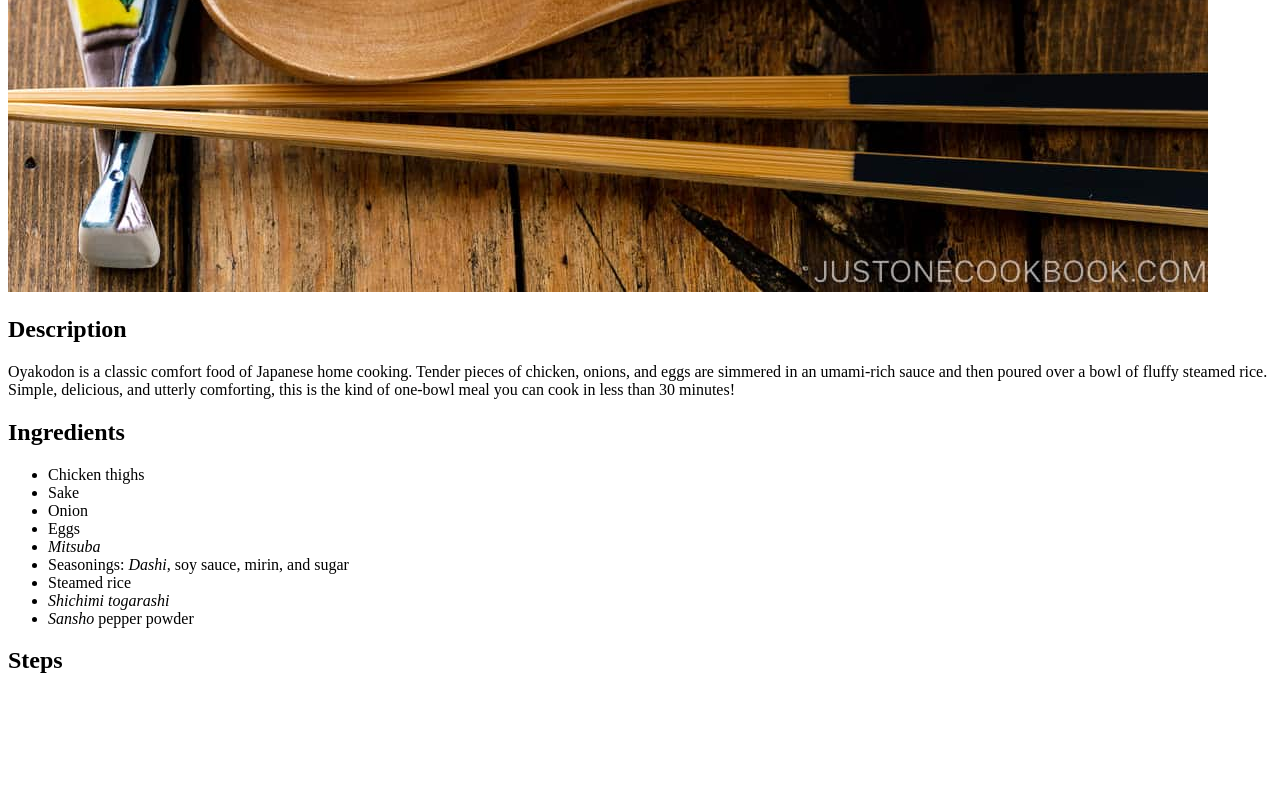
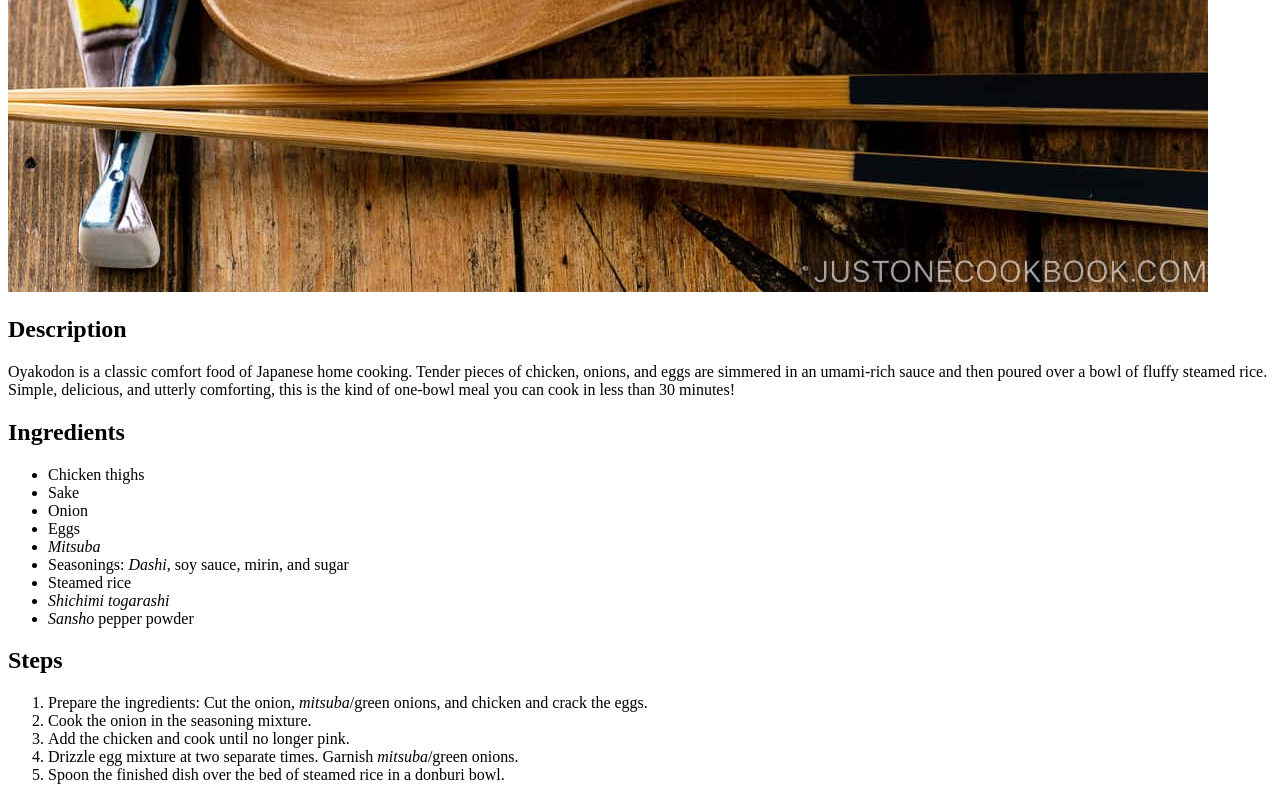
Before and after one commit to katsuutan/odin-recipes, a plain HTML site: page recipes/oyakodon.html in a window 1280 px wide. Shown: the part 1588-2388 px from the top of the page. Before the commit the page ends 2282 px from the top, so only its background shows below. Drawn offline with Linux system fonts and the light colour scheme.

Commit message:
Finish oyakodon.html

```diff
--- a/recipes/oyakodon.html
+++ b/recipes/oyakodon.html
@@ -24,6 +24,14 @@
                 <li><em>Shichimi togarashi</em></li>
                 <li><em>Sansho</em> pepper powder</li>
             </ul>
+
         <h2>Steps</h2>
+            <ol>
+                <li>Prepare the ingredients: Cut the onion, <em>mitsuba</em>/green onions, and chicken and crack the eggs.</li>
+                <li>Cook the onion in the seasoning mixture.</li>
+                <li>Add the chicken and cook until no longer pink.</li>
+                <li>Drizzle egg mixture at two separate times. Garnish <em>mitsuba</em>/green onions.</li>
+                <li>Spoon the finished dish over the bed of steamed rice in a donburi bowl.</li>
+            </ol>
     </body>
 </html>
```
